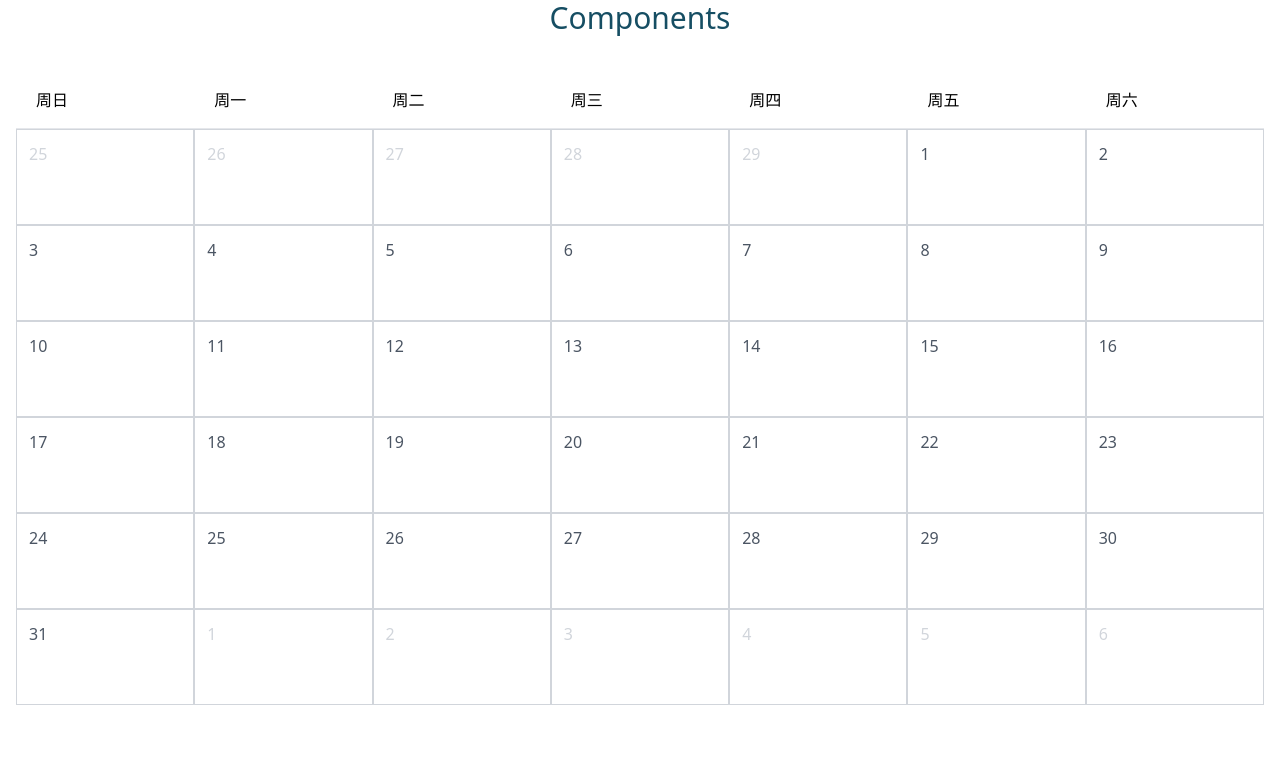
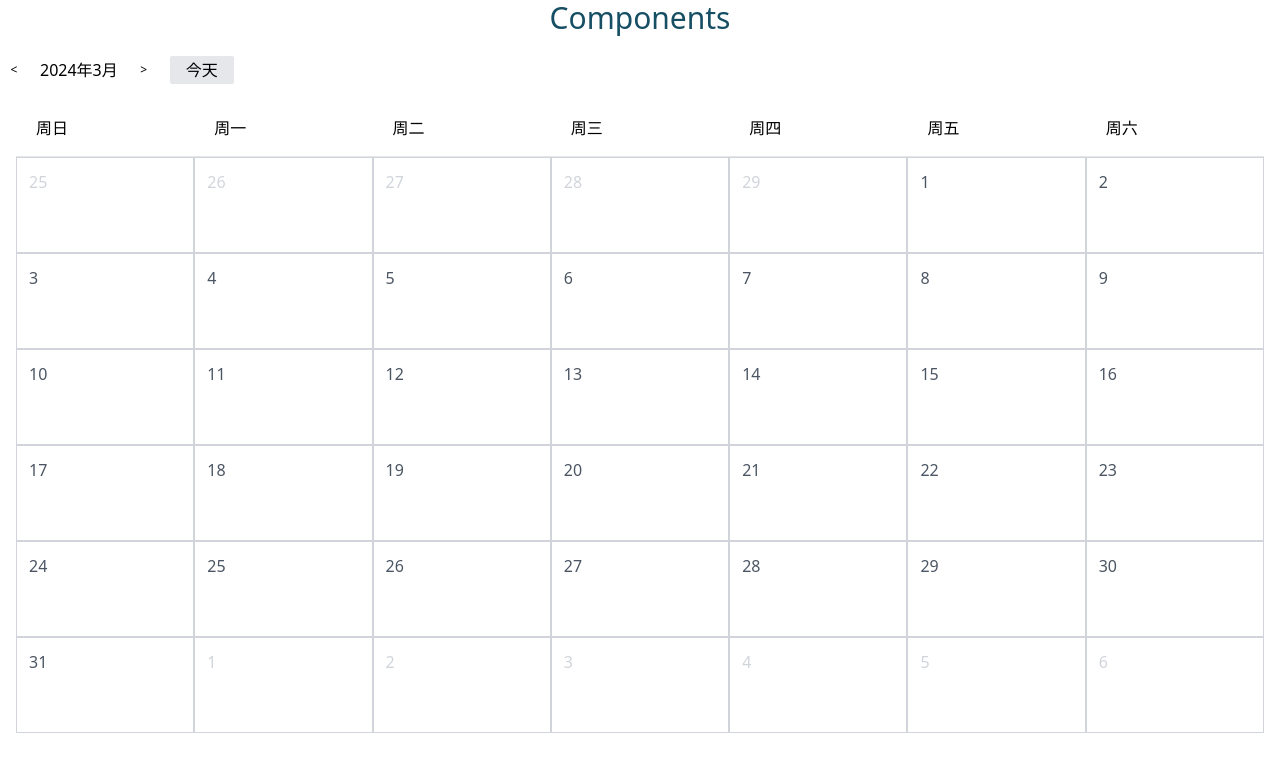
Before and after one commit to AITuring/react-components, a React (Vite) app: page / in a window 1280 px wide. Shown: the top 772 px of the page. Built offline with nearby package versions, Linux system fonts and the light colour scheme.

Commit message:
feat: add header

```diff
--- a/src/App.tsx
+++ b/src/App.tsx
@@ -1,6 +1,6 @@
 import { useRef, useEffect } from 'react';
 import Calendar from './components/Calendar';
-import MiniCalendar from './components/MiniCalendar';
+// import MiniCalendar from './components/MiniCalendar';
 import { MiniCalendarRef } from './components/MiniCalendar';
 import dayjs from 'dayjs';
 
--- /dev/null
+++ b/src/components/Calendar/Header.tsx
@@ -0,0 +1,15 @@
+import './index.css';
+export default function Header() {
+  return (
+    <div className="header">
+      <div className="flex items-center h-[28px] leading-7">
+        <div className="header-icon">&lt;</div>
+        <div className="text-base">2024年3月</div>
+        <div className="header-icon">&gt;</div>
+        <button className="bg-gray-200 cursor-pointer rounded-sm border-none px-4 leading-7 hover:bg-gray-600 hover:text-gray-50">
+          今天
+        </button>
+      </div>
+    </div>
+  );
+}
--- a/src/components/Calendar/index.css
+++ b/src/components/Calendar/index.css
@@ -1,5 +1,4 @@
-/* .calendar {
-  width: 100%;
-  height: 200px;
-  background: #7d7d7f;
-} */
+.header-icon {
+  @apply w-7 h-7 leading-7 rounded-full text-center text-xs select-none cursor-pointer mx-3
+  first:ml-0 hover:bg-gray-400;
+}
--- a/src/components/Calendar/index.tsx
+++ b/src/components/Calendar/index.tsx
@@ -1,4 +1,5 @@
 import {Dayjs} from 'dayjs';
+import Header from './Header';
 import MonthCalendar from './MonthCalendar';
 import './index.css';
 
@@ -8,6 +9,7 @@ export interface CalendarProps {
 
 function Calendar(props: CalendarProps) {
   return <div className="w-full">
+    <Header />
     <MonthCalendar {...props} />
   </div>;
 }
```
